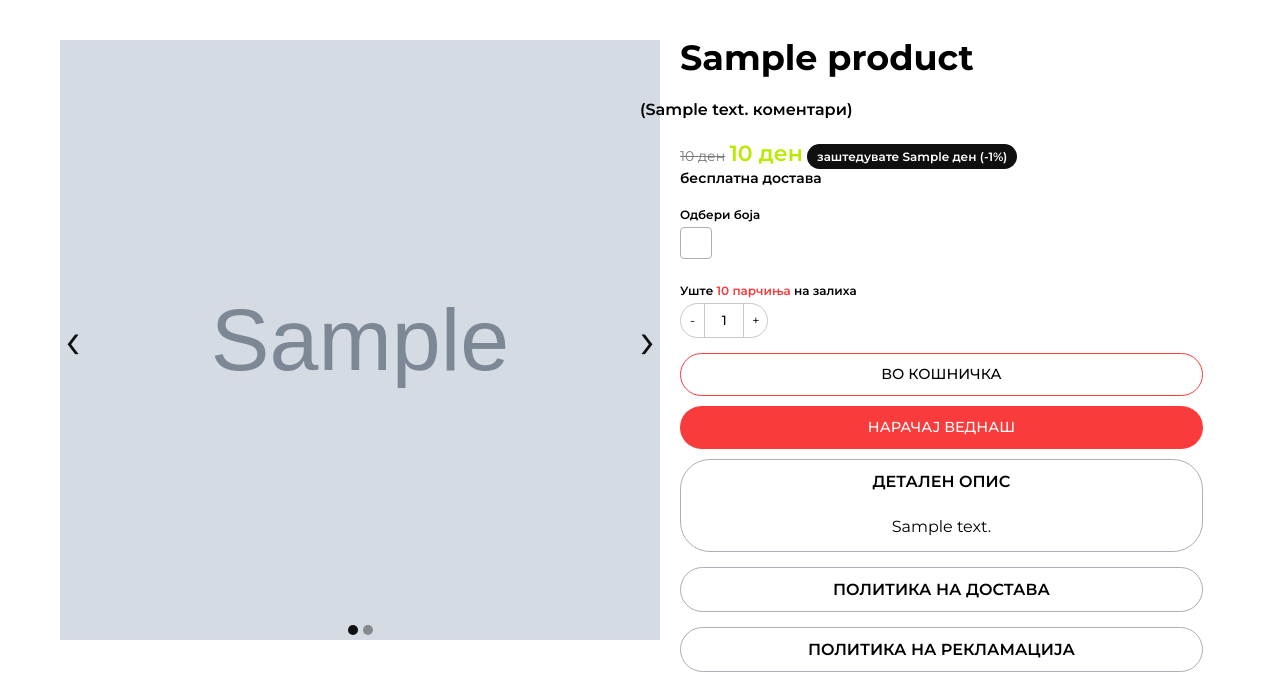
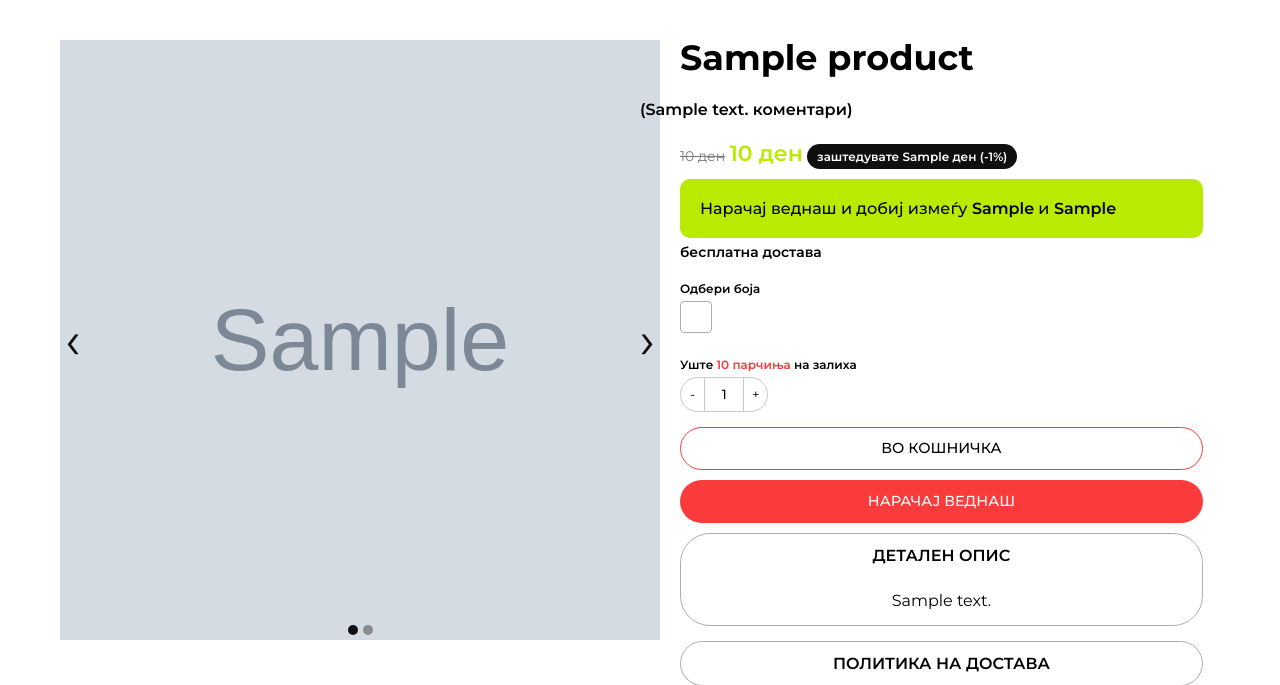
Before and after one commit to TheFrisb/GreenGoProd, a Django app: template shop/templates/shop/product-page.html in a window 1280 px wide. Shown: the part 180-865 px from the top of the page. Run offline with Django 4.2, Linux system fonts and the light colour scheme; tables that the repository leaves empty hold one stand-in row (values such as "Sample post"); the template is opened without the code that fills it: values that come from a table or form of the project are taken from there, most other values are stand-ins (such as "Sample title", 1, 10 or a date in 2020); grey boxes marked "Sample" are stand-in pictures; parts of the project's set-up code (start-up, migrations or seed data) failed here and were passed over; some libraries are stand-ins or nearby versions.

Commit message:
Update product-page.html

```diff
--- a/shop/templates/shop/product-page.html
+++ b/shop/templates/shop/product-page.html
@@ -47,7 +47,10 @@
         <br class="mobile">
         <div class="product-savings"><p>заштедувате <span class="money_saved">{{ money_saved }}</span> ден (<span class="percentage">-{{ percentage }}%</span>)</p></div>
         {% if product.free_shipping == True %}
+        <p class="delivery-calculator">Нарачај веднаш и добиј измеѓу <br class="mobile"><span class="delivery-day">{{ delivery_days.0 }}</span> и <span class="delivery-day">{{ delivery_days.1 }}</span></p>
         <p class="free-shipping">бесплатна достава</p>
+        {% else %}
+        <p class="delivery-calculator">Нарачај веднаш и добиј измеѓу <br class="mobile"><span class="delivery-day">{{ delivery_days.0 }}</span> и <span class="delivery-day">{{ delivery_days.1 }}</span></p>
         {% endif %}
     </div>
     {% if attributes %}
```
